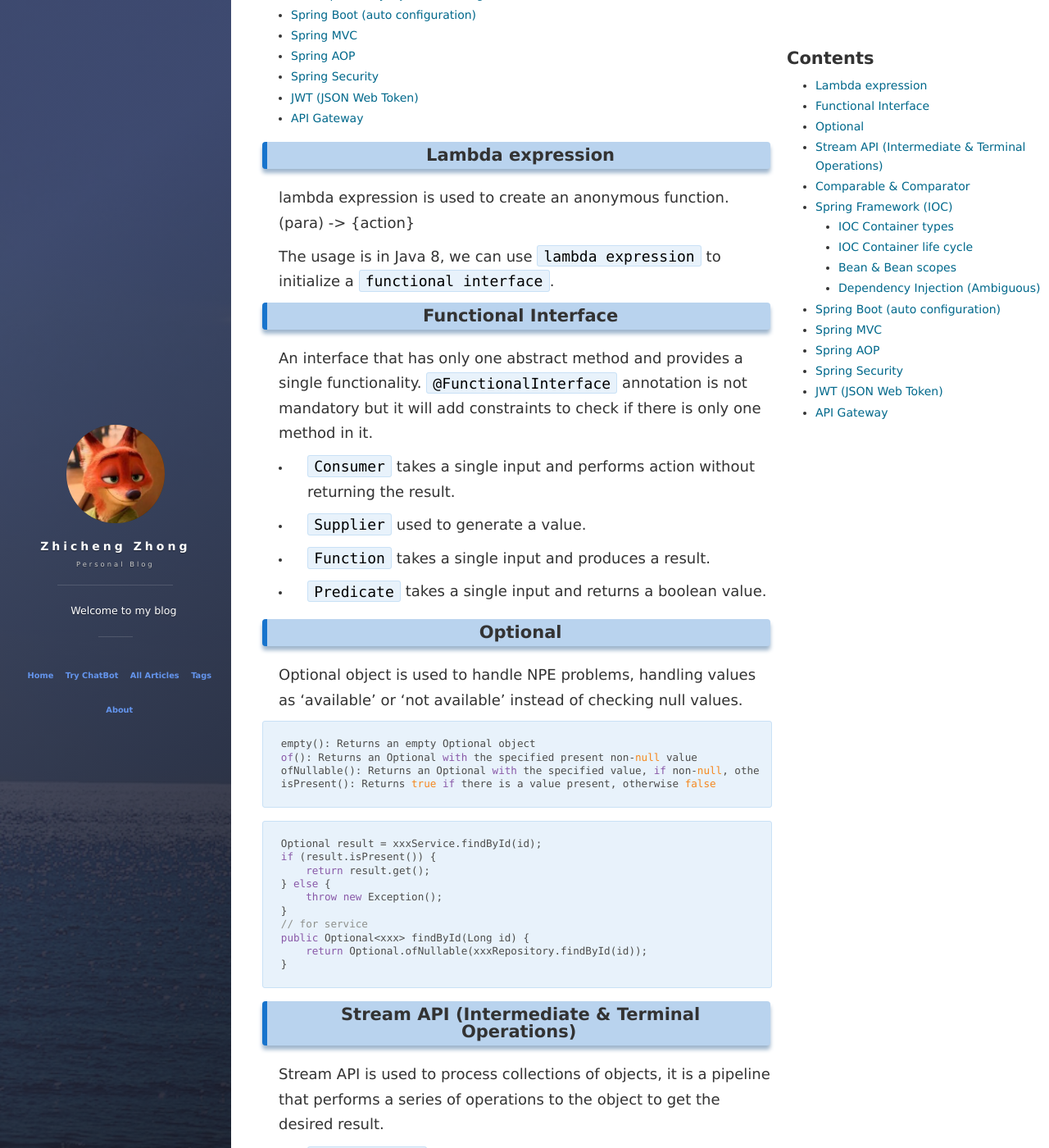
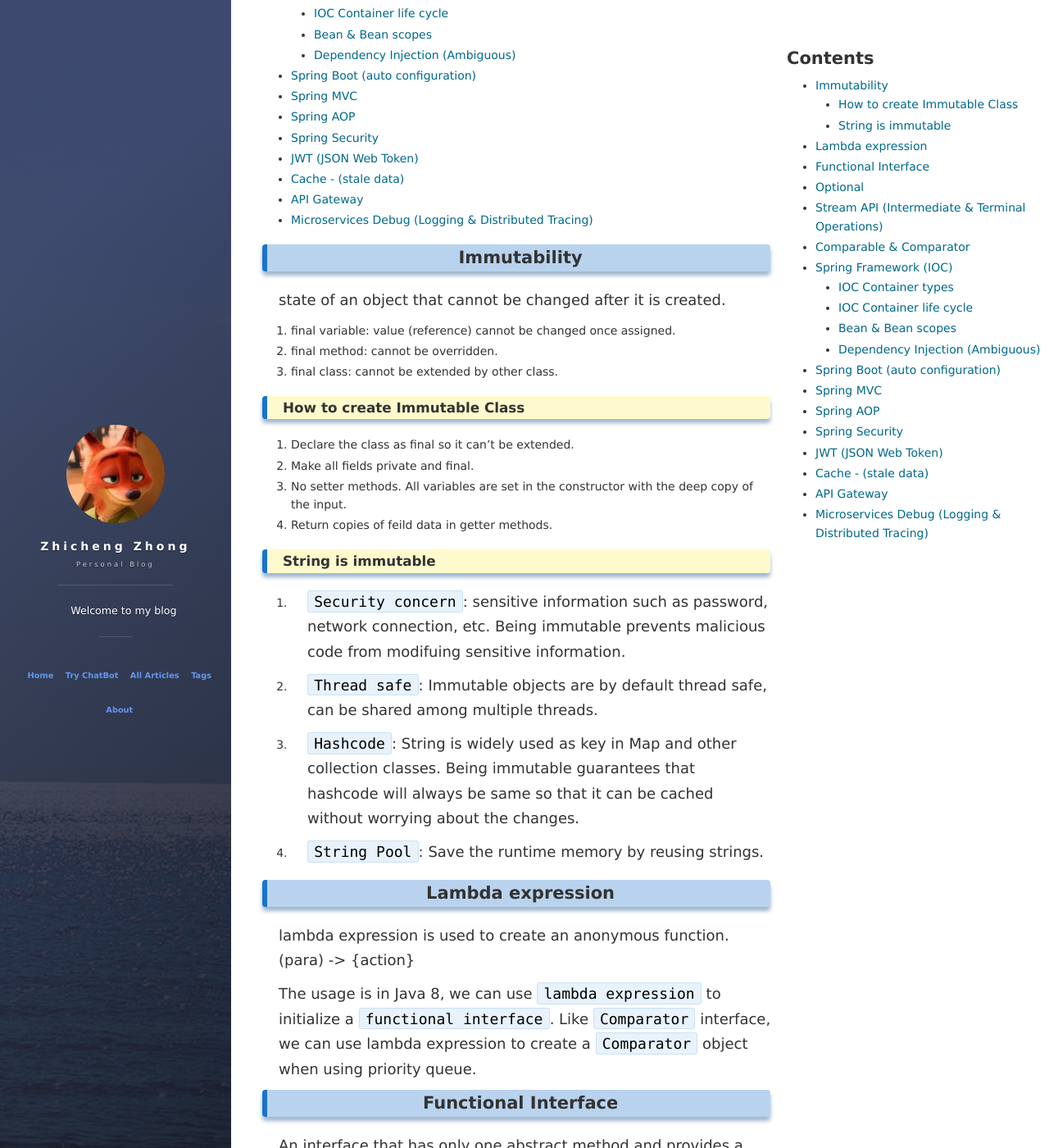
Before and after one commit to ChrisZZhong/chriszzhong.github.io, a Jekyll site: the page built from _posts/2024-01-10-Java-interview-problems.md, in a window 1280 px wide and 1400 px high, scrolled down 416 px. Shown: the whole window at 82% size. Built offline with Jekyll 4.4.1, drawn with Linux system fonts in a browser that asks for light colours; nearby versions of some CDN libraries; comment, search, counter and statistics services are not loaded; some of the changed text lies outside the part shown.

Commit message:
update new interviews problems

````diff
--- a/_posts/2024-01-10-Java-interview-problems.md
+++ b/_posts/2024-01-10-Java-interview-problems.md
@@ -6,47 +6,55 @@ description: "frequent questions asked in interviews"
 tag: Interviews
 ---
 
+## Immutability
+
+state of an object that cannot be changed after it is created.
+
+1. final variable: value (reference) cannot be changed once assigned.
+2. final method: cannot be overridden.
+3. final class: cannot be extended by other class.
+
+### How to create Immutable Class
+
+1. Declare the class as final so it can’t be extended.
+2. Make all fields private and final.
+3. No setter methods. All variables are set in the constructor with the deep copy of the input.
+4. Return copies of feild data in getter methods.
+
+### String is immutable
+
+1. `Security concern`: sensitive information such as password, network connection, etc. Being immutable prevents malicious code from modifuing sensitive information.
+
+2. `Thread safe`: Immutable objects are by default thread safe, can be shared among multiple threads.
+
+3. `Hashcode`: String is widely used as key in Map and other collection classes. Being immutable guarantees that hashcode will always be same so that it can be cached without worrying about the changes.
+
+4. `String Pool`: Save the runtime memory by reusing strings.
+
 ## Lambda expression
 
 lambda expression is used to create an anonymous function. (para) -> {action}
 
-The usage is in Java 8, we can use `lambda expression` to initialize a `functional interface`.
+The usage is in Java 8, we can use `lambda expression` to initialize a `functional interface`. Like `Comparator` interface, we can use lambda expression to create a `Comparator` object when using priority queue.
 
 ## Functional Interface
 
 An interface that has only one abstract method and provides a single functionality. `@FunctionalInterface` annotation is not mandatory but it will add constraints to check if there is only one method in it.
 
 - `Consumer` takes a single input and performs action without returning the result.
-
 - `Supplier` used to generate a value.
-
 - `Function` takes a single input and produces a result.
-
 - `Predicate` takes a single input and returns a boolean value.
 
 ## Optional
 
 Optional object is used to handle NPE problems, handling values as ‘availableʼ or ‘not availableʼ instead of checking null values.
 
-```
-empty(): Returns an empty Optional object
-of(): Returns an Optional with the specified present non-null value
-ofNullable(): Returns an Optional with the specified value, if non-null, otherwise returns an empty Optional
-isPresent(): Returns true if there is a value present, otherwise false
-```
-
-```Java
-Optional result = xxxService.findById(id);
-if (result.isPresent()) {
-    return result.get();
-} else {
-    throw new Exception();
-}
-// for service
-public Optional<xxx> findById(Long id) {
-    return Optional.ofNullable(xxxRepository.findById(id));
-}
-```
+- empty(): Returns an empty Optional object
+- of(): Returns an `non-null` value or throws `NullPointerException` if null
+- ofNullable(): Returns an Optional with the specified value, if non-null, otherwise returns an empty Optional
+- isPresent(): Returns true if there is a value present, otherwise false
+- get(): Returns the value if present, otherwise throws NoSuchElementException
 
 ## Stream API (Intermediate & Terminal Operations)
 
@@ -174,11 +182,25 @@ JWT is a standard that allows you to encode data in a JSON format. It is often u
 JWT mainly contains three parts:
 
 - Header: `Hashing algorithm` used to sign the token.
+- Payload: contains the `claims` like userId, the permissions, etc.
+- Signature: is used to `verify` that the `sender` of the JWT and to ensure that the message wasn’t changed along the way. (Created by hashing the header and the payload with a secret key)
 
-- Payload: contains the `claims` like userId, the permissions, etc.
+## Cache - (stale data)
 
-- Signature: is used to `verify` that the `sender` of the JWT and to ensure that the message wasn’t changed along the way. (Created by hashing the header and the payload with a secret key)
+Problem: When we update the data in the database, the cache is not updated. So the data in the cache is stale.
+
+- Set expiration times for cached items.
+- Use `@CacheEvict` to remove the cache when updating the data.
+- Use `@CachePut` to update the cache when updating the data.
 
 ## API Gateway
 
 API Gateway is a `single entry point` for all the microservices. `Route requests` to the appropriate microservice. It is not necessary, but it is good for `decoupling` and `load balancing` (round robin).
+
+## Microservices Debug (Logging & Distributed Tracing)
+
+- Centralized logging: `ELK` (Elasticsearch, Logstash, Kibana) to centralize the logs from different microservices.
+
+- Distributed tracing: `Zipkin`, use Zipkin to trace the request from the client to the microservices.
+
+When Bug happens, we can use the `traceId` to trace the request from the client to the microservices. Then we can use the `traceId` to search the logs in the ELK to find the bug.
````
Also changed, not shown: _posts/2023-06-14-debug-in-microservices.md (+2 -0 lines).
